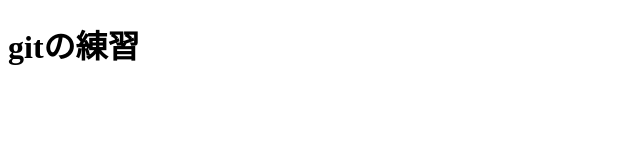
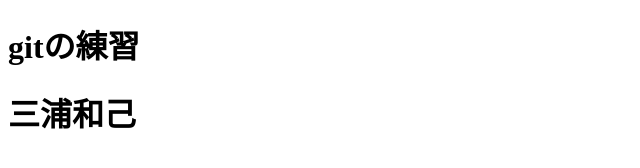
Before and after one commit to kurimaruru/git-practice, a plain HTML site: page index.html in a window 1280 px wide. Shown: the whole page, without its empty margins (0-640 px from the left). Drawn offline with Linux system fonts and the light colour scheme.

Commit message:
Add:Miura'name
名前の追加

```diff
--- a/index.html
+++ b/index.html
@@ -9,5 +9,8 @@
     <header>
       <h1>gitの練習</h1>
     </header>
+    <main>
+      <h1>三浦和己</h1>
+    </main>
   </body>
 </html>
```
